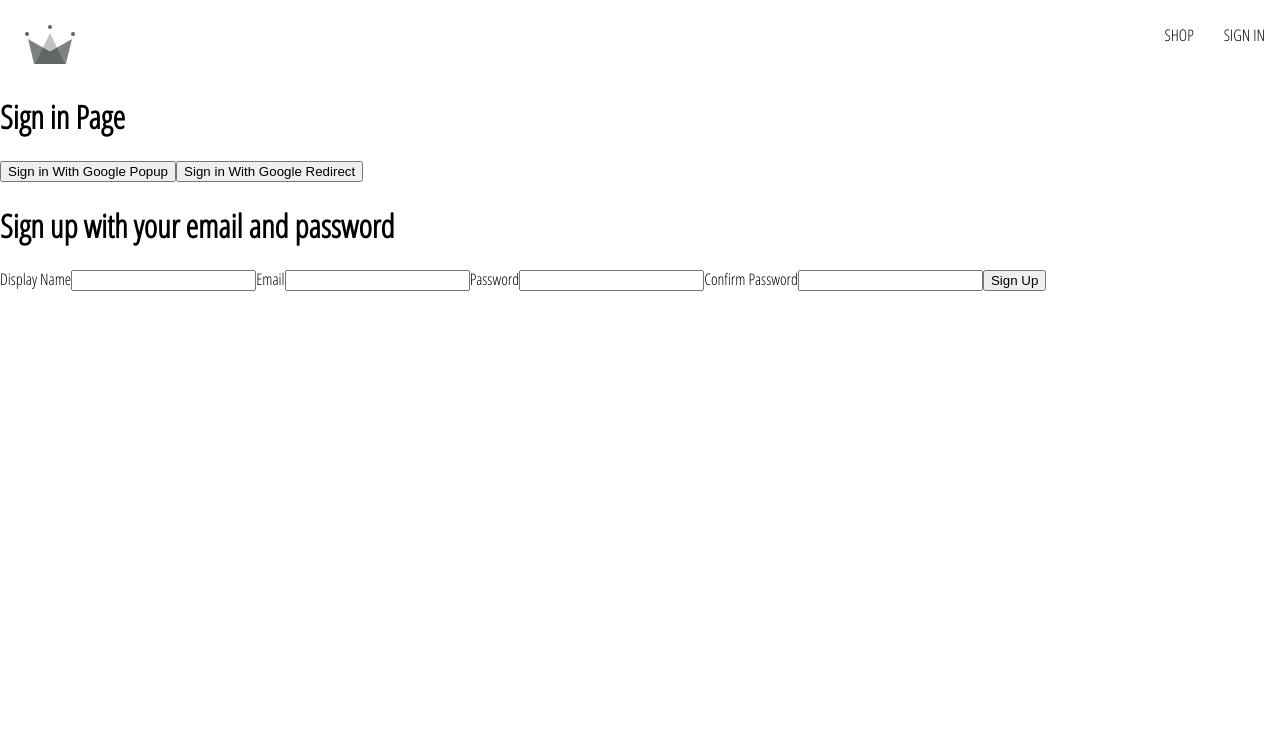
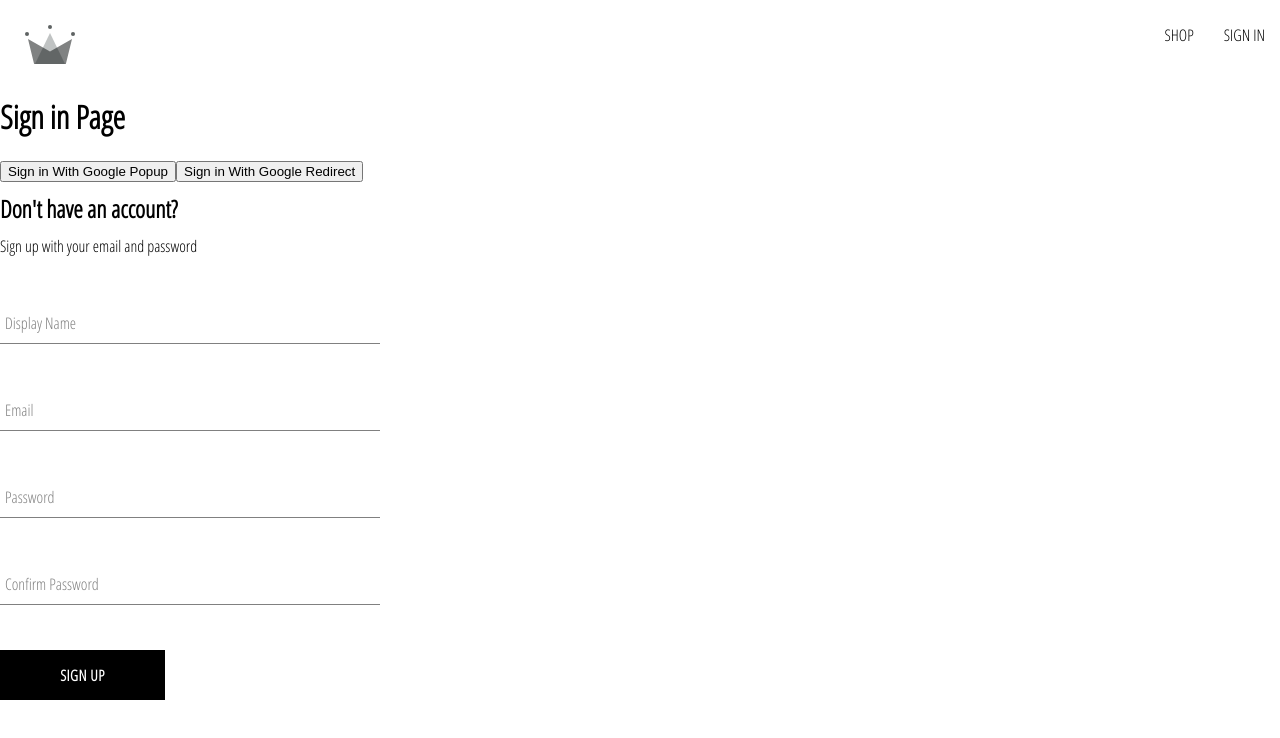
Before and after one commit to kvquezada/crwn-clothing-v2, a React (Create React App) app: page /sign-in in a window 1280 px wide. Shown: the top 738 px of the page. Built offline with nearby package versions, Linux system fonts and the light colour scheme.

Commit message:
create sign-up component, form input component, button component

```diff
--- /dev/null
+++ b/src/component/button/button.component.jsx
@@ -0,0 +1,24 @@
+/*
+3 types of button
+default, inverted, google sign-in
+ */
+
+import './button.styles.scss';
+
+const BUTTON_TYPE_CLASSES = {
+	google: 'google-sign-in',
+	inverted: 'inverted',
+
+}
+
+const Button = ({ children, buttonType, ...otherProps }) => {
+	return (
+		<button
+			className={`button-container ${BUTTON_TYPE_CLASSES[buttonType]}`}
+			{...otherProps}
+		>{children}
+		</button>
+	)
+};
+
+export default Button;
--- /dev/null
+++ b/src/component/button/button.styles.scss
@@ -0,0 +1,46 @@
+.button-container {
+  min-width: 165px;
+  width: auto;
+  height: 50px;
+  letter-spacing: 0.5px;
+  line-height: 50px;
+  padding: 0 35px 0 35px;
+  font-size: 15px;
+  background-color: black;
+  color: white;
+  text-transform: uppercase;
+  font-family: 'Open Sans Condensed';
+  font-weight: bolder;
+  border: none;
+  cursor: pointer;
+  display: flex;
+  justify-content: center;
+
+  &:hover {
+    background-color: white;
+    color: black;
+    border: 1px solid black;
+  }
+
+  &.google-sign-in {
+    background-color: #4285f4;
+    color: white;
+
+    &:hover {
+      background-color: #357ae8;
+      border: none;
+    }
+  }
+
+  &.inverted {
+    background-color: white;
+    color: black;
+    border: 1px solid black;
+
+    &:hover {
+      background-color: black;
+      color: white;
+      border: none;
+    }
+  }
+}
--- /dev/null
+++ b/src/component/form-input/form-input.component.jsx
@@ -0,0 +1,14 @@
+import './form-input.styles.scss';
+
+const FormInput = ({ label, ...otherProps}) => {
+	return (
+		<div className="group">
+			<input className="form-input" {...otherProps}/>
+			{label && (
+				<label className={`${otherProps.value.length ? 'shrink' : ''} form-input-label`}>{label}</label>
+			)}
+		</div>
+	)
+}
+
+export default FormInput;
--- /dev/null
+++ b/src/component/form-input/form-input.styles.scss
@@ -0,0 +1,53 @@
+$sub-color: grey;
+$main-color: black;
+@mixin shrinkLabel {
+  top: -14px;
+  font-size: 12px;
+  color: $main-color;
+}
+
+.group {
+  position: relative;
+  margin: 45px 0;
+
+  .form-input {
+    background: none;
+    background-color: white;
+    color: $sub-color;
+    font-size: 18px;
+    padding: 10px 10px 10px 5px;
+    display: block;
+    width: 100%;
+    border: none;
+    border-radius: 0;
+    border-bottom: 1px solid $sub-color;
+    margin: 25px 0;
+
+    &:focus {
+      outline: none;
+    }
+
+    &:focus ~ .form-input-label {
+      @include shrinkLabel();
+    }
+  }
+
+  input[type='password'] {
+    letter-spacing: 0.3em;
+  }
+
+  .form-input-label {
+    color: $sub-color;
+    font-size: 16px;
+    font-weight: normal;
+    position: absolute;
+    pointer-events: none;
+    left: 5px;
+    top: 10px;
+    transition: 300ms ease all;
+
+    &.shrink {
+      @include shrinkLabel();
+    }
+  }
+}
--- a/src/component/sign-up-form/sign-up-form.component.jsx
+++ b/src/component/sign-up-form/sign-up-form.component.jsx
@@ -1,11 +1,14 @@
 import {useState} from "react";
 
+import Button from "../button/button.component";
+import FormInput from "../form-input/form-input.component";
+
 import {
-	auth,
 	createAuthUserWithEmailAndPassword,
 	createUserDocumentFromAuth
 } from "../../utils/firebase/firebase.utils";
-import {getRedirectResult} from "firebase/auth";
+
+import './sign-up-form.styles.scss';
 
 const defaultFormFields = {
 	displayName: '',
@@ -47,21 +50,53 @@
 	}
 
 	return (
-		<div>
-			<h1>Sign up with your email and password</h1>
+		<div className="sign-up-container">
+			<h2>Don't have an account?</h2>
+			<span>Sign up with your email and password</span>
 			<form onSubmit={handleSubmit}>
-				<label>Display Name</label>
-				<input type='text' required onChange={handleChange} name='displayName' value={displayName}/>
+				{/* example: clearly define props separation using an object
+				<FormInput
+					label="Display Name"
+					inputOptions = {{
+						type:'text',
+						required:true,
+						onChange:{handleChange},
+						name:'displayName',
+						value:{displayName}
+					}}
+					/>
+				*/}
+				<FormInput
+					label="Display Name"
+					type='text'
+					required
+					onChange={handleChange}
+					name='displayName'
+					value={displayName}/>
 
-				<label>Email</label>
-				<input type='email' required onChange={handleChange} name='email' value={email}/>
+				<FormInput
+					label="Email"
+					type='email'
+					required
+					onChange={handleChange}
+					name='email'
+					value={email}/>
 
-				<label>Password</label>
-				<input type='password' required onChange={handleChange} name='password' value={password}/>
+				<FormInput
+					label="Password"
+					type='password'
+					required onChange={handleChange}
+					name='password'
+					value={password}/>
 
-				<label>Confirm Password</label>
-				<input type='password' required onChange={handleChange} name='confirmPassword' value={confirmPassword}/>
-				<button type='submit'>Sign Up </button>
+				<FormInput
+					label="Confirm Password"
+					type='password'
+					required
+					onChange={handleChange}
+					name='confirmPassword'
+					value={confirmPassword}/>
+				<Button buttonType="default" type='submit'>Sign Up </Button>
 			</form>
 		</div>
 	)
--- /dev/null
+++ b/src/component/sign-up-form/sign-up-form.styles.scss
@@ -0,0 +1,9 @@
+.sign-up-container {
+  display: flex;
+  flex-direction: column;
+  width: 380px;
+
+  h2 {
+  margin: 10px 0;
+  }
+}
```
